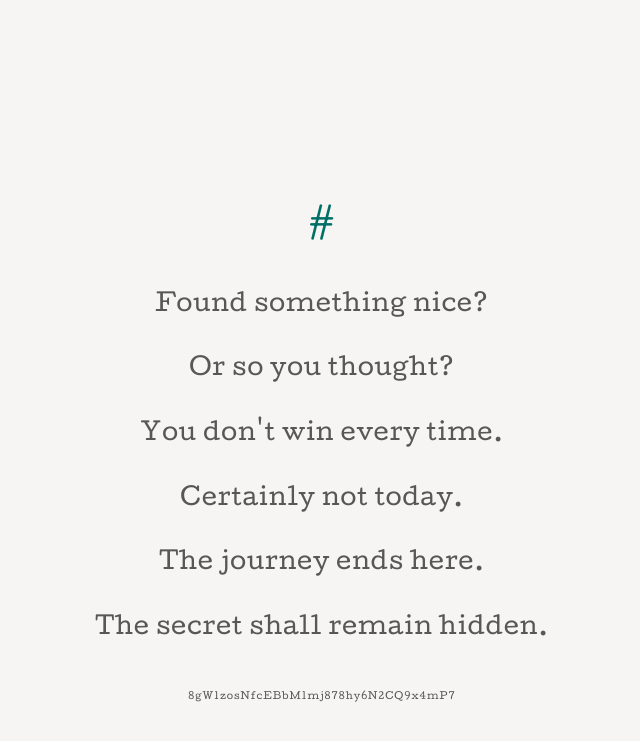
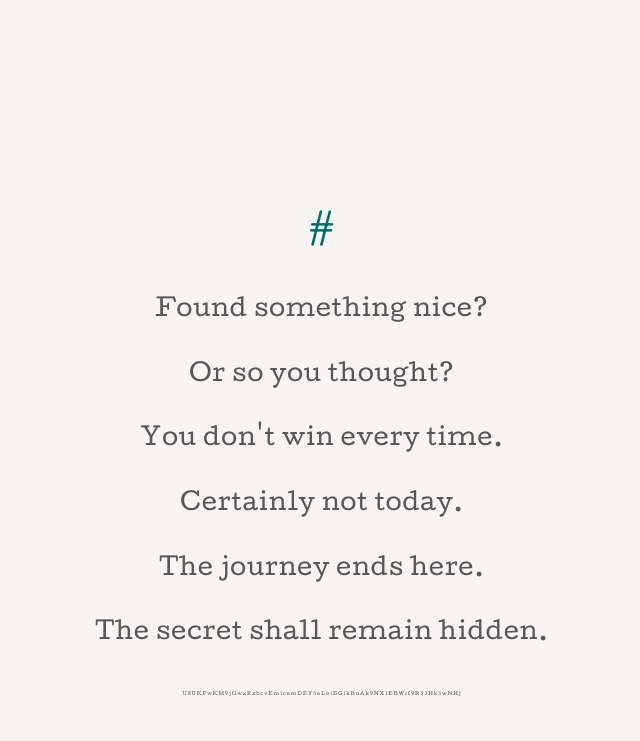
Before and after one commit to mathiascode/mathias.is, a Jekyll site: the page built from psst.html, in a window 1280 px wide. Shown: the top 741 px of the page, without its empty margins (318-958 px from the left). Built offline with Jekyll 4.4.1, drawn with Linux system fonts in a browser that asks for light colours.

Commit message:
Minor changes

```diff
--- a/_includes/secret.css
+++ b/_includes/secret.css
@@ -11,6 +11,6 @@ p {
 }
 
 .small {
-	font-size: .5em;
-	margin: 4.5em 0 0;
+	font-size: .25em;
+	margin: 8.5em 0 0;
 }
--- a/psst.html
+++ b/psst.html
@@ -8,4 +8,4 @@ layout: default
 <p>Certainly not today.</p>
 <p>The journey ends here.</p>
 <p>The secret shall remain hidden.</p>
-<p class="small">8gW1zosNfcEBbM1mj878hy6N2CQ9x4mP7</p>
+<p class="small">U8UKPwKM9jGwxRzbcvEmicemDEY5eLoiBGikBuAk9NX1EBWif9R33Hk3wNHj</p>
```
